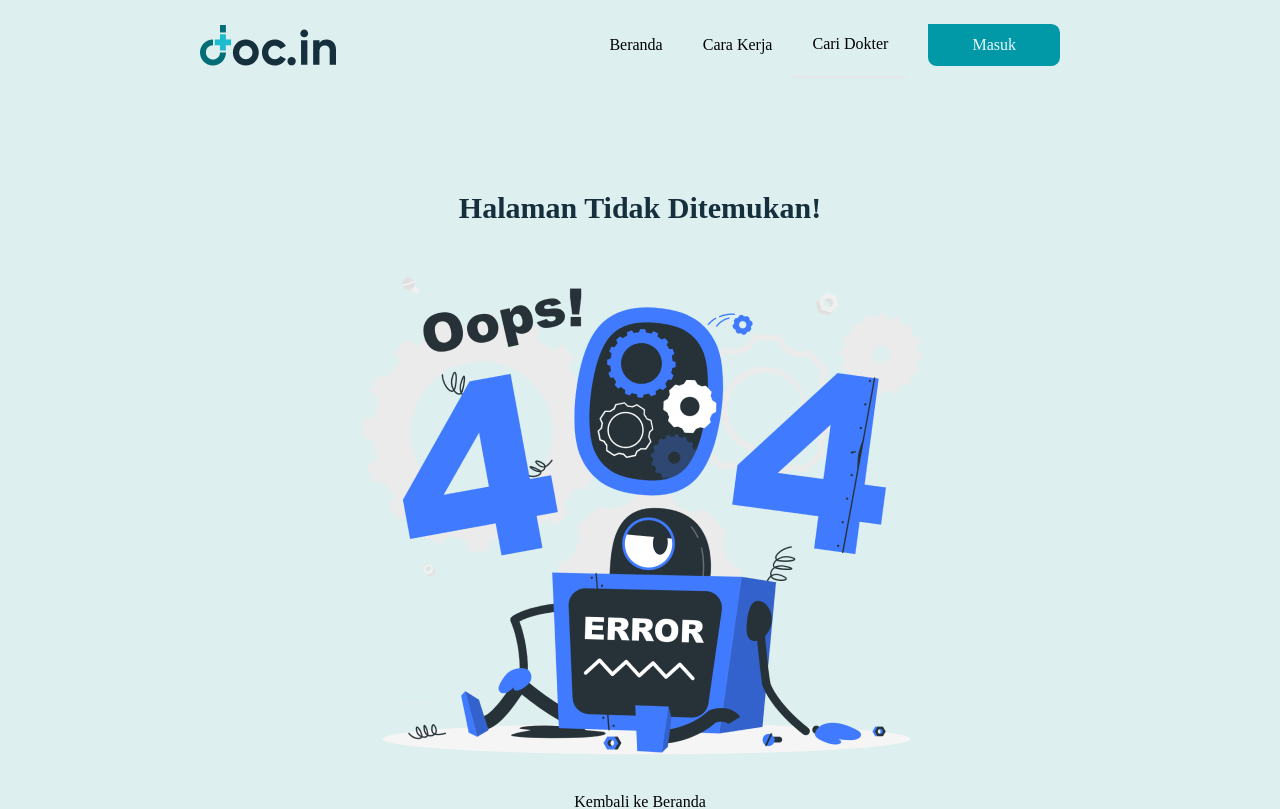
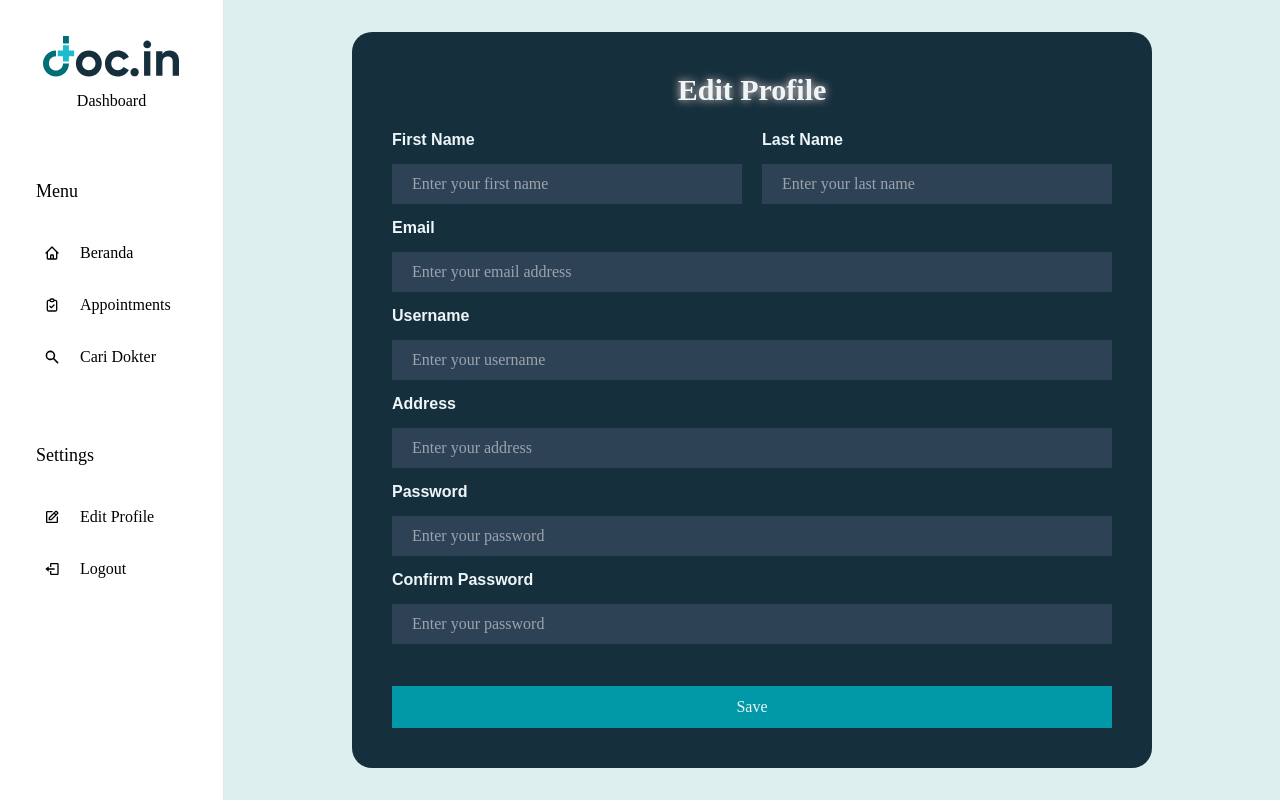
Before and after one commit to Fatinabimanyu/docin-react18, a React (Create React App) app: page /user-edit-profile in a window 1280 px wide. Shown: the top 809 px of the page. Built offline with nearby package versions, Linux system fonts and the light colour scheme.

Commit message:
feat: add edit profile for user page

```diff
--- a/src/App.js
+++ b/src/App.js
@@ -9,6 +9,7 @@ import LogInDoctor from "./pages/DoctorLogIn";
 import FindDoctor from "./pages/FindDoctor";
 import PageNotFound from "./pages/PageNotFound";
 import DoctorDetail from "./pages/DoctorDetail";
+import UserEditProfile from "./pages/UserEditProfile";
 
 function App() {
   return (
@@ -22,6 +23,7 @@ function App() {
         <Route path="/find-doctor" element={<FindDoctor />} />
         <Route path="/doctor-dashboard" element={<DoctorDashboard />} />
         <Route path="/user-dashboard" element={<UserDashboard />} />
+        <Route path="/user-edit-profile" element={<UserEditProfile />} />
         <Route path="/doctor/:id" element={<DoctorDetail />} />
         <Route path="/*" element={<PageNotFound />} />
       </Routes>
--- /dev/null
+++ b/src/components/EditProfileUser.jsx
@@ -0,0 +1,49 @@
+import React from "react";
+
+export default function EditProfileUser() {
+  return (
+    <div className="bg-hijau-muda w-full items-center justify-center flex">
+      <div className="bg-hitam p-10 rounded-[20px]">
+        <h1 className="text-center text-3xl text-putih" style={{"text-shadow": "0px 0px 8.75px #FFDDD2"}}>Edit Profile</h1>
+        <div className="grid grid-cols-2 gap-x-5 mt-5">
+          <p className="font-poppins font-bold text-base text-putih">First Name</p>
+          <p className="font-poppins font-bold text-base text-putih">Last Name</p>
+          <input
+            placeholder="Enter your first name"
+            className="w-[350px] h-[40px] text-base px-5 mt-3 bg-[#878FB533] text-putih"
+          ></input>
+          <input
+            placeholder="Enter your last name"
+            className="w-[350px] h-[40px] text-base px-5 mt-3 bg-[#878FB533] text-putih"
+          ></input>
+        </div>
+        <p className="font-poppins font-bold text-base text-putih mt-3">Email</p>
+        <input
+          placeholder="Enter your email address"
+          className="w-full h-[40px] text-base px-5 my-3 bg-[#878FB533] text-putih"
+        ></input>
+        <p className="font-poppins font-bold text-base text-putih">Username</p>
+        <input
+          placeholder="Enter your username"
+          className="w-full h-[40px] text-base px-5 my-3 bg-[#878FB533] text-putih"
+        ></input>
+        <p className="font-poppins font-bold text-base text-putih">Address</p>
+        <input
+          placeholder="Enter your address"
+          className="w-full h-[40px] text-base px-5 my-3 bg-[#878FB533] text-putih"
+        ></input>
+        <p className="font-poppins font-bold text-base text-putih">Password</p>
+        <input
+          placeholder="Enter your password"
+          className="w-full h-[40px] text-base px-5 my-3 bg-[#878FB533] text-putih"
+        ></input>
+        <p className="font-poppins font-bold text-base text-putih">Confirm Password</p>
+        <input
+          placeholder="Enter your password"
+          className="w-full h-[40px] text-base px-5 my-3 bg-[#878FB533] text-putih"
+        ></input>
+        <button className="w-full rounded-none mt-[30px]">Save</button>
+      </div>
+    </div>
+  );
+}
--- a/src/components/UserSidebar.jsx
+++ b/src/components/UserSidebar.jsx
@@ -20,7 +20,7 @@ export default function Sidebar() {
   const settings = [
     {
       name: "Edit Profile",
-      href: "/edit-profile",
+      href: "/user-edit-profile",
       icon: <BiEdit />,
     },
     { name: "Logout", href: "/", icon: <BiLogOut /> },
--- /dev/null
+++ b/src/pages/UserEditProfile.jsx
@@ -0,0 +1,12 @@
+import React from 'react'
+import EditProfileUser from '../components/EditProfileUser'
+import Sidebar from '../components/UserSidebar'
+
+export default function UserEditProfile() {
+  return (
+    <div className="w-full min-h-screen bg-white flex flex-row">
+        <Sidebar />
+        <EditProfileUser />
+    </div>
+  )
+}
```
